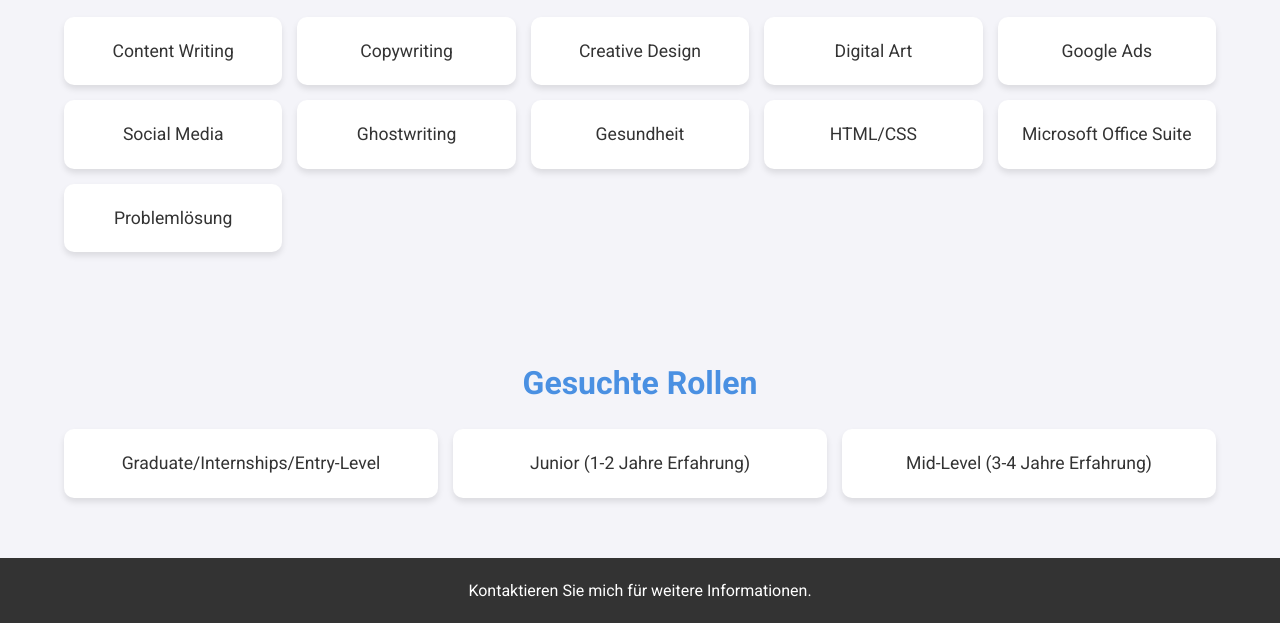
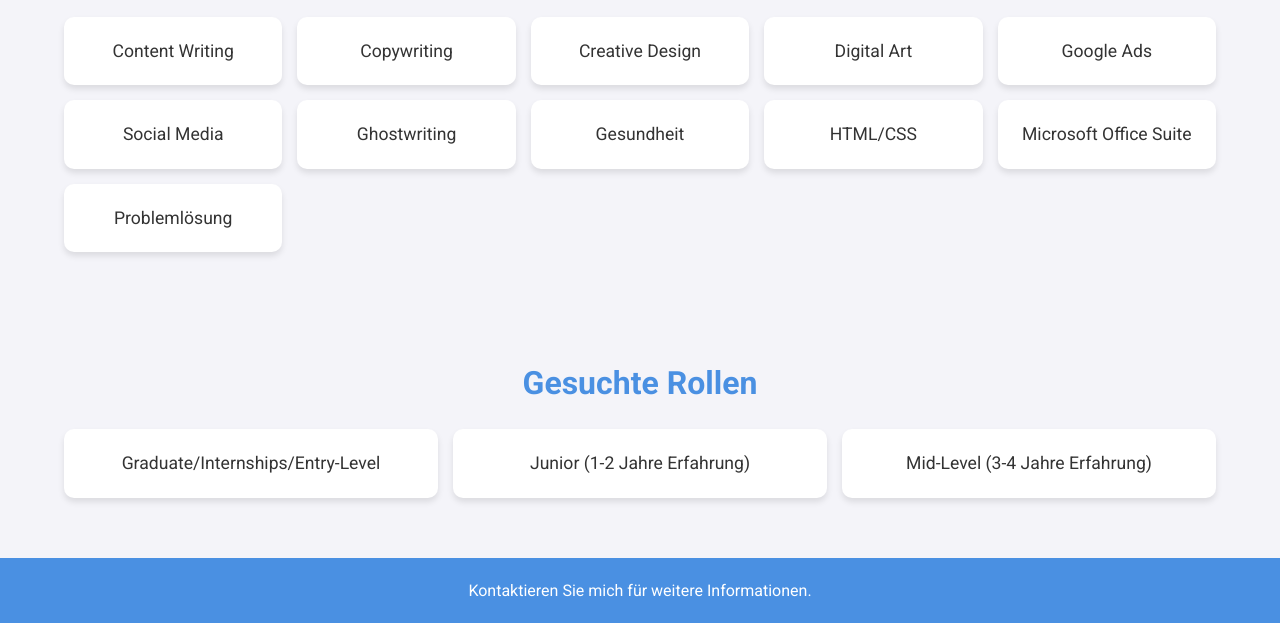
Before and after one commit to Phil-101/Portfolio, a plain HTML site: page index.html in a window 1280 px wide. Shown: the part 430-1053 px from the top of the page. Drawn offline with Linux system fonts and the light colour scheme.

Commit message:
Update styles.css

```diff
--- a/styles.css
+++ b/styles.css
@@ -70,7 +70,7 @@ section h2 {
 }
 
 footer {
-    background: #333;
+    background: #4a90e2;
     color: #fff;
     text-align: center;
     padding: 20px 0;
```
